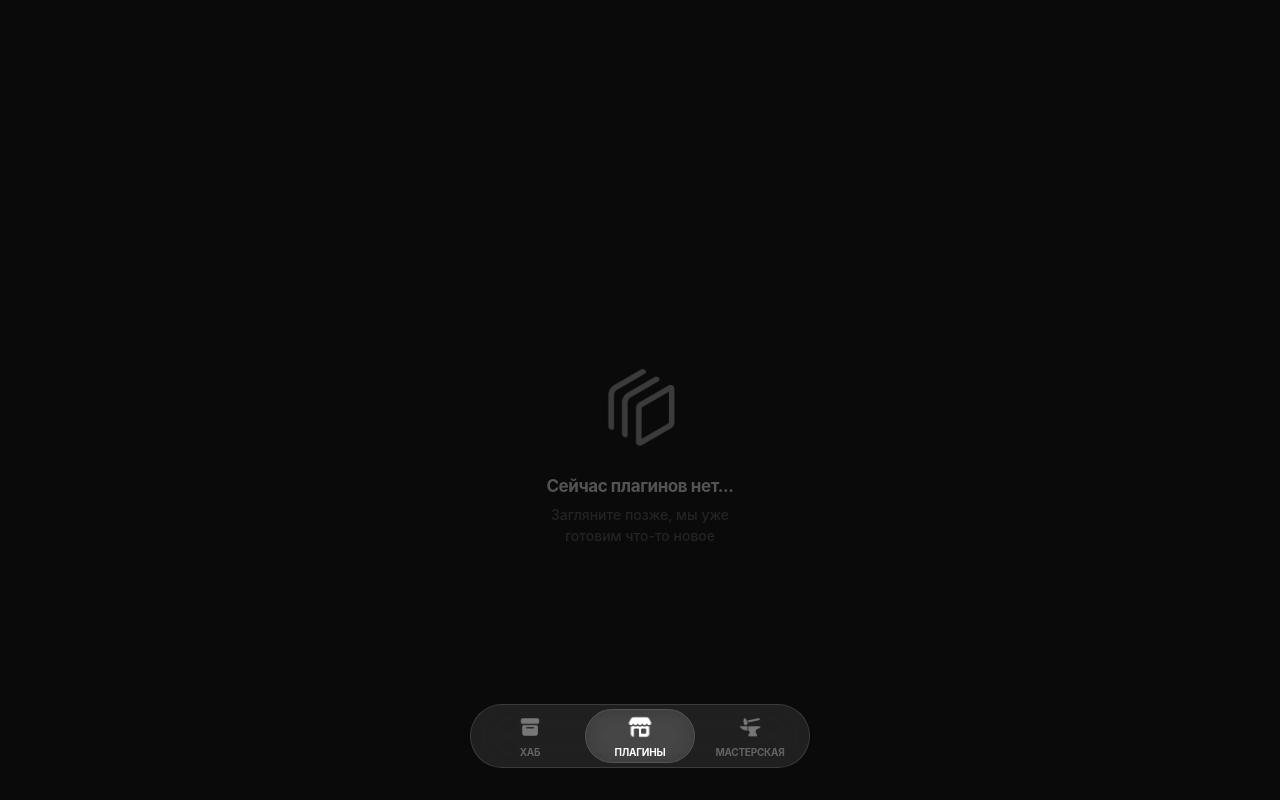
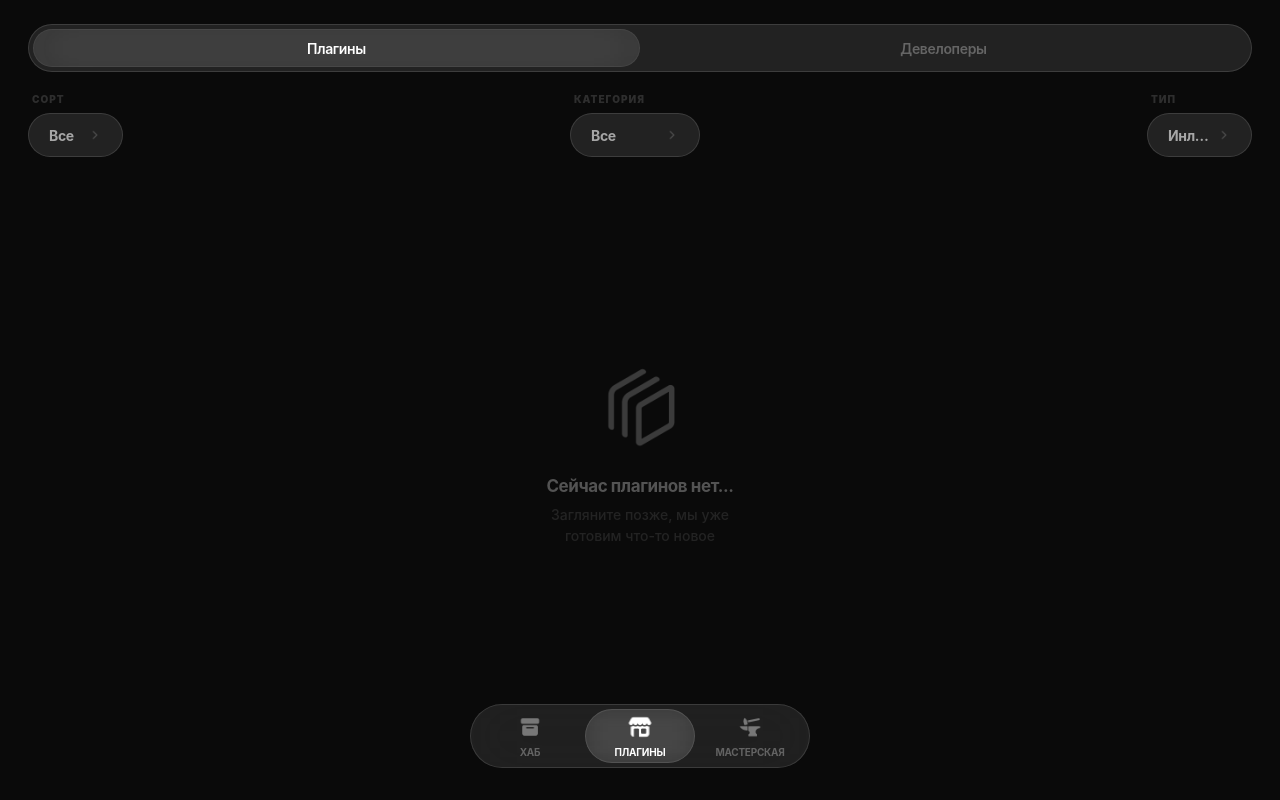
Before and after one commit to fugu70539/PluginBox, a Next.js app: page / in a window 1280 px wide. Both pictures are taken after a click on the button "ПЛАГИНЫ". Built offline with nearby package versions, Linux system fonts and the light colour scheme.

Commit message:
Update Store.tsx

```diff
--- a/src/components/views/Store.tsx
+++ b/src/components/views/Store.tsx
@@ -11,12 +11,11 @@ interface StoreProps {
   onViewChange: (isDev: boolean) => void;
 }
 
-// Переменная вне компонента для отслеживания загрузки в рамках одной сессии
 let hasLoadedOnce = false;
 
 export default function Store({ onBack, onViewChange }: StoreProps) {
   const [view, setView] = useState<"plugins" | "developers">("plugins");
-  const [isDataLoading, setIsDataLoading] = useState(!hasLoadedOnce);
+  const [isDataLoading, setIsDataLoading] = useState(false);
 
   useEffect(() => {
     onViewChange(view === "developers");
@@ -24,20 +23,18 @@ export default function Store({ onBack, onViewChange }: StoreProps) {
 
   useEffect(() => {
     if (view === "developers" && !hasLoadedOnce) {
+      setIsDataLoading(true);
       const timer = setTimeout(() => {
         setIsDataLoading(false);
         hasLoadedOnce = true;
       }, 1500);
       return () => clearTimeout(timer);
-    } else if (view === "developers" && hasLoadedOnce) {
-      setIsDataLoading(false);
     }
   }, [view]);
 
   return (
-    <div className="w-full min-h-screen bg-[#0a0a0a]">
-      <div className="relative pt-44 h-screen flex flex-col">
-        {/* Шапка скрывается при загрузке */}
+    <div className="w-full h-screen bg-[#0a0a0a] flex flex-col">
+      <div className="relative pt-44 flex-1 flex flex-col overflow-hidden">
         <AnimatePresence>
           {!isDataLoading && (
             <motion.div
@@ -52,15 +49,13 @@ export default function Store({ onBack, onViewChange }: StoreProps) {
           )}
         </AnimatePresence>
 
-        <main className="flex-1 flex flex-col px-7">
+        <main className="flex-1 flex flex-col px-7 overflow-hidden">
           <AnimatePresence mode="wait">
             {view === "plugins" ? (
               <motion.div
                 key="plugins"
                 className="flex-1 flex flex-col"
-                initial={{ opacity: 0 }}
-                animate={{ opacity: 1 }}
-                exit={{ opacity: 0 }}
+                initial={{ opacity: 0 }} animate={{ opacity: 1 }} exit={{ opacity: 0 }}
               >
                 <EmptyState />
               </motion.div>
@@ -68,9 +63,7 @@ export default function Store({ onBack, onViewChange }: StoreProps) {
               <motion.div
                 key="developers"
                 className="flex-1 flex flex-col"
-                initial={{ opacity: 0 }}
-                animate={{ opacity: 1 }}
-                exit={{ opacity: 0 }}
+                initial={{ opacity: 0 }} animate={{ opacity: 1 }} exit={{ opacity: 0 }}
               >
                 <Developers isLoading={isDataLoading} />
               </motion.div>
```
